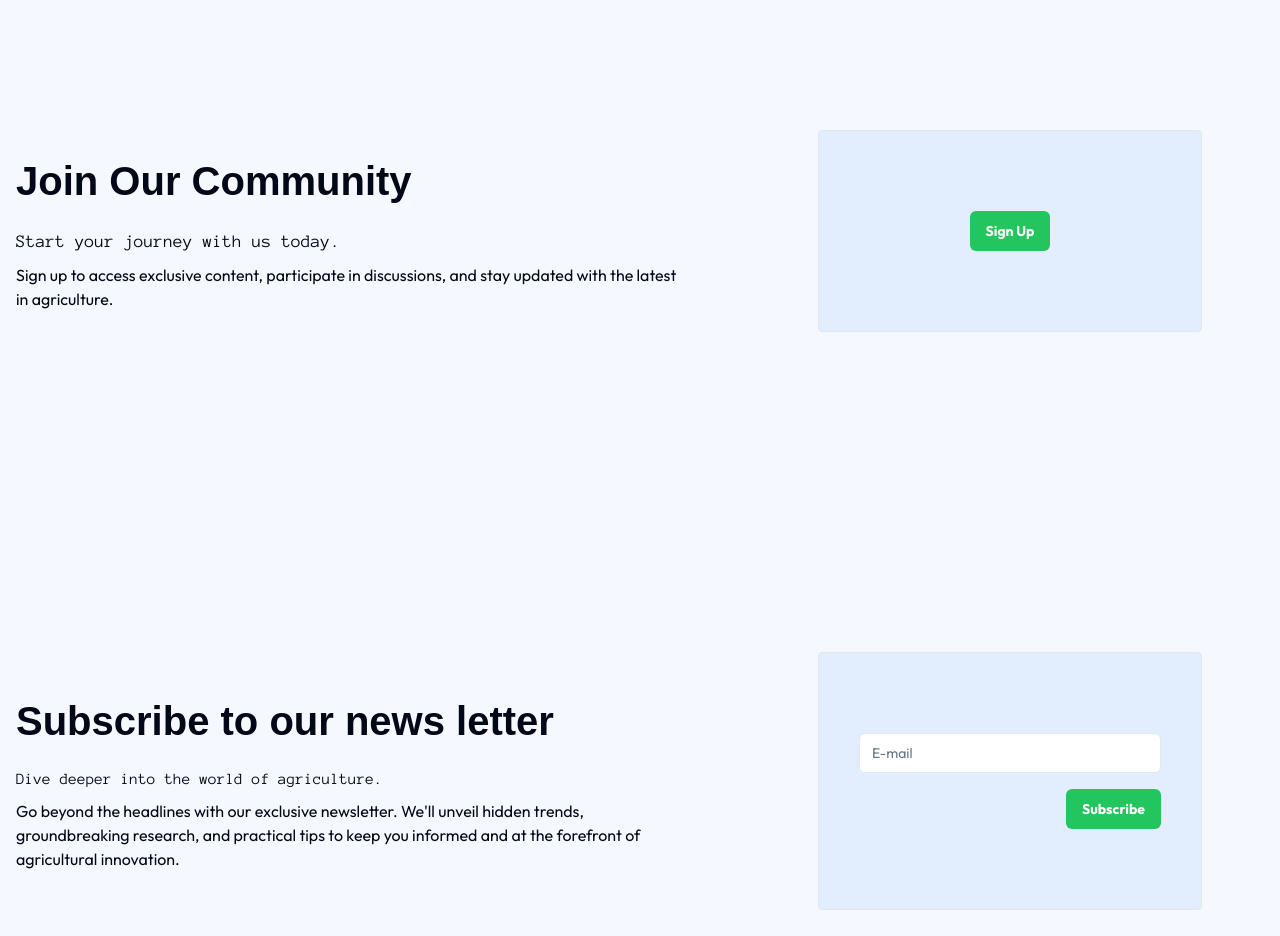
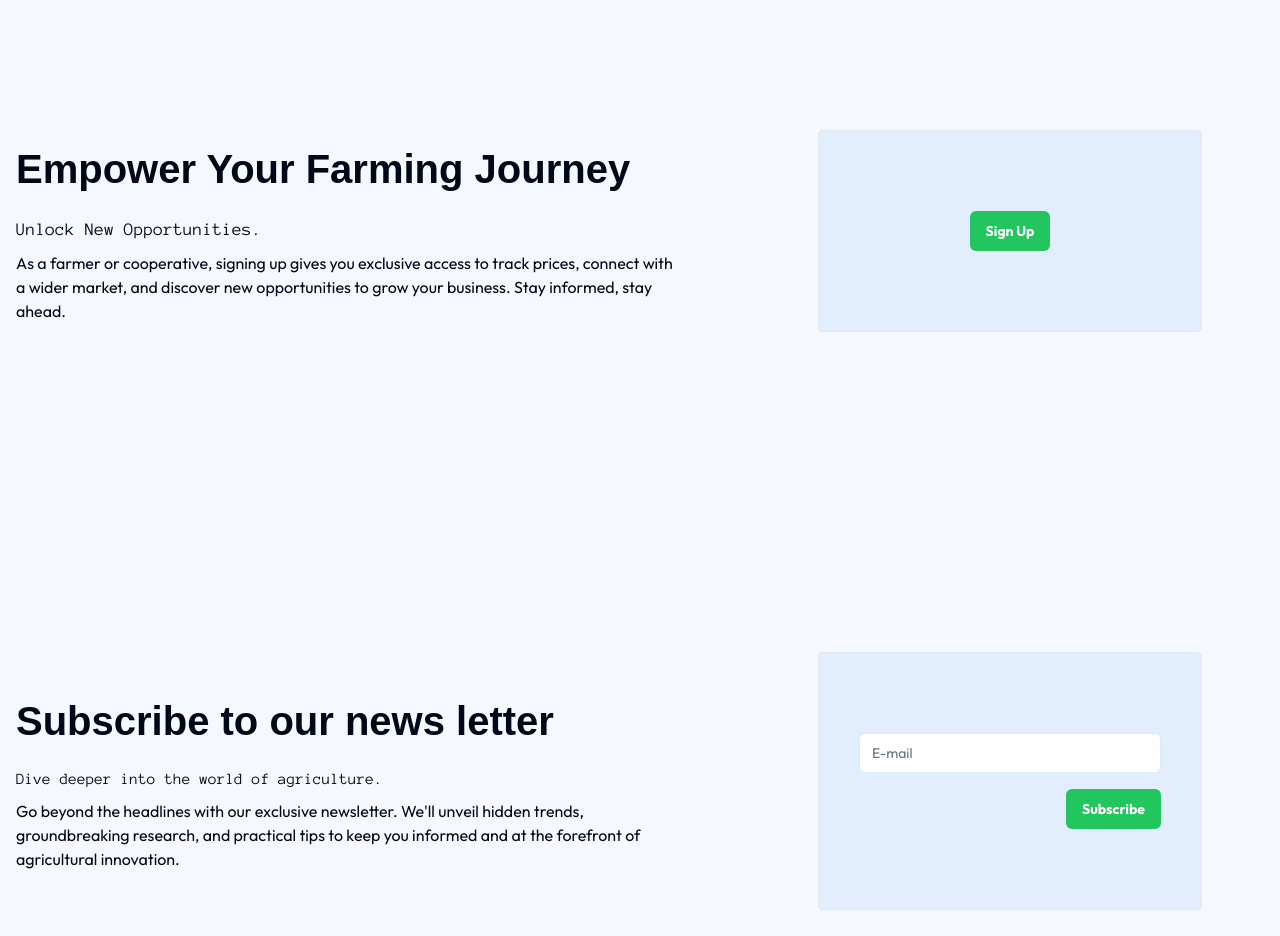
Before and after one commit to OpiniIsaac/kisofresh-frontEnd, a Next.js app: page / in a window 1280 px wide. Shown: the part 1280-2216 px from the top of the page. Built offline with nearby package versions, Linux system fonts and the light colour scheme; a web font is replaced by a local one.

Commit message:
finished on sign up prompt component

```diff
--- a/components/Register.tsx
+++ b/components/Register.tsx
@@ -11,14 +11,14 @@ export default function SignUpPrompt() {
         <div className="w-full py-14 md:py-40 flex flex-col md:flex-row md:items-center justify-center md:justify-between gap-10">
           <div className="md:w-[700px] px-4 md:flex flex-col gap-4">
             <h1 className={`text-[40px] font-extrabold ${hedvig.className}`}>
-              Join Our Community
+              Empower Your Farming Journey
             </h1>
             <div className="flex flex-col gap-2">
               <span className={`font-bold text-lg ${anonymous.className}`}>
-                Start your journey with us today.
+                Unlock New Opportunities.
               </span>
               <p className={outfit.className}>
-                Sign up to access exclusive content, participate in discussions, and stay updated with the latest in agriculture.
+                As a farmer or cooperative, signing up gives you exclusive access to track prices, connect with a wider market, and discover new opportunities to grow your business. Stay informed, stay ahead.
               </p>
             </div>
           </div>
```
